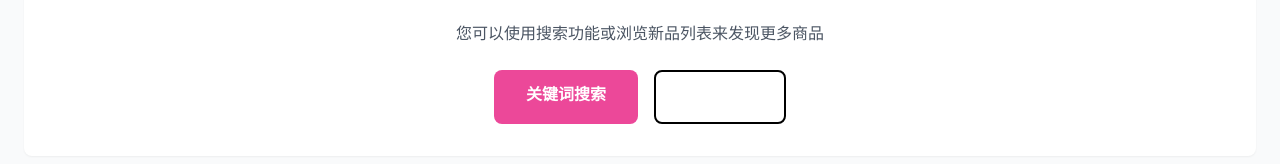
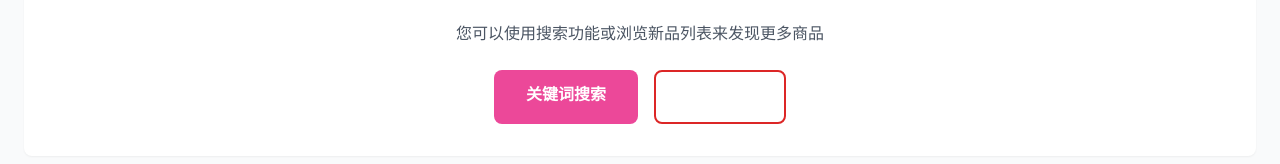
Before and after one commit to bigMolde/page, a React (Vite) app: page /categories in a window 1280 px wide. Shown: the part 788-952 px from the top of the page. Built offline with nearby package versions, Linux system fonts and the light colour scheme.

Commit message:
Updated Categories.tsx

```diff
--- a/src/pages/Categories.tsx
+++ b/src/pages/Categories.tsx
@@ -206,7 +206,7 @@ const Categories: React.FC = () => {
                 to="/new"
                 className="px-8 py-3 rounded-lg font-semibold transition"
                 style={{
-                  border: '2px solid #000000', // pink-500
+                  border: '2px solid #dc2626', // pink-500
                   color: "white", // pink-600
                   backgroundColor: 'transparent'
                 }}
```
